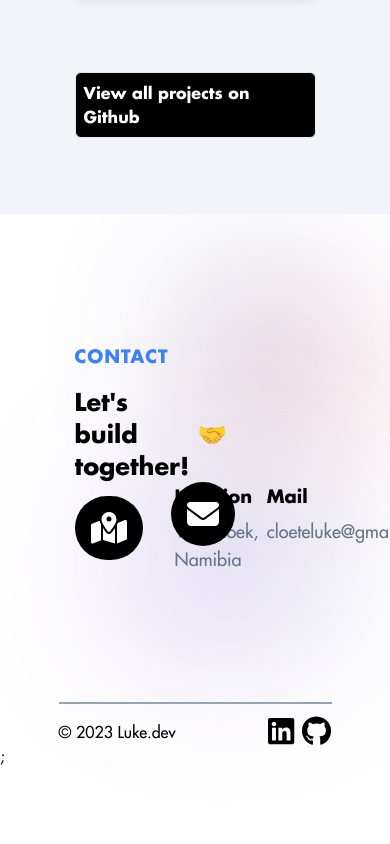
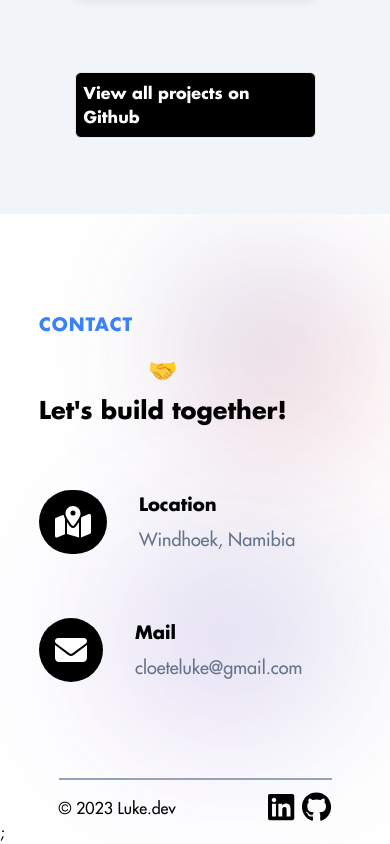
Before and after one commit to LukeCloete/portfolio-website, a Next.js app in the folder portfolio-website/: page / in a window 390 px wide. Shown: the part 3344-4188 px from the top of the page. Before the commit the page ends 4112 px from the top, so only its background shows below. Built offline with nearby package versions, Linux system fonts and the light colour scheme.

Commit message:
Add mobile responsive design

```diff
--- a/portfolio-website/src/components/Contact.tsx
+++ b/portfolio-website/src/components/Contact.tsx
@@ -13,12 +13,12 @@ export default function Contact() {
       {/* Contact Section */}
       <section id="contact" className={styles.section}>
         {/* Container */}
-        <div className="h-full w-[70%] mx-auto flex flex-col items-start justify-start p-4 py-32">
+        <div className="h-full w-[80%] sm:w-[70%] mx-auto flex flex-col items-start justify-start gap-16 py-24">
           {/* Content */}
-          <div className="flex flex-col items-start justify-start gap-4 h-1/2 w-1/2">
+          <div className="flex flex-col items-start justify-start gap-4 h-1/2 w-full sm:w-1/2">
             <h2>CONTACT</h2>
-            <div className="flex items-center justify-start gap-2">
-              <h3 className="font-bold flex text-2xl w-full items-end">
+            <div className="flex flex-col-reverse md:flex-row items-center justify-start gap-2">
+              <h3 className="font-bold text-2xl w-full">
                 Let's build together!
               </h3>
               <p className=" inline-block text-2xl color-black animate-pulse">
@@ -26,8 +26,8 @@ export default function Contact() {
               </p>
             </div>
           </div>
-          <div className="flex w-full h-full gap-4">
-            <div className="flex w-1/3 h-full gap-8">
+          <div className="flex w-full flex-col sm:flex-row h-full gap-16">
+            <div className="flex w-fit h-full gap-8">
               <div className="flex items-center justify-center ">
                 <FontAwesomeIcon
                   icon={faMapLocationDot}
@@ -47,7 +47,7 @@ export default function Contact() {
                 </Link>
               </div>
             </div>
-            <div className="flex w-1/3 h-full gap-8">
+            <div className="flex w-fit h-full gap-8">
               <div className="flex items-center justify-center">
                 <FontAwesomeIcon
                   icon={faEnvelope}
```
